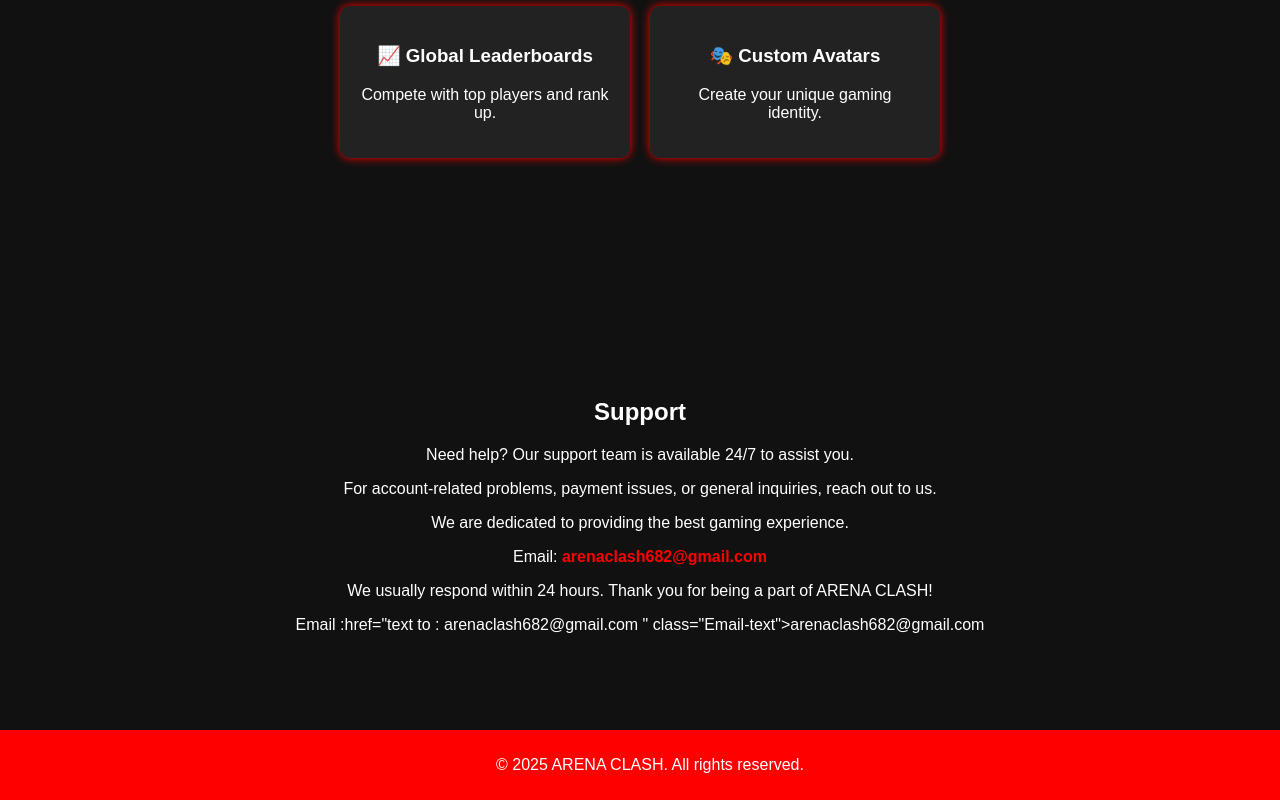
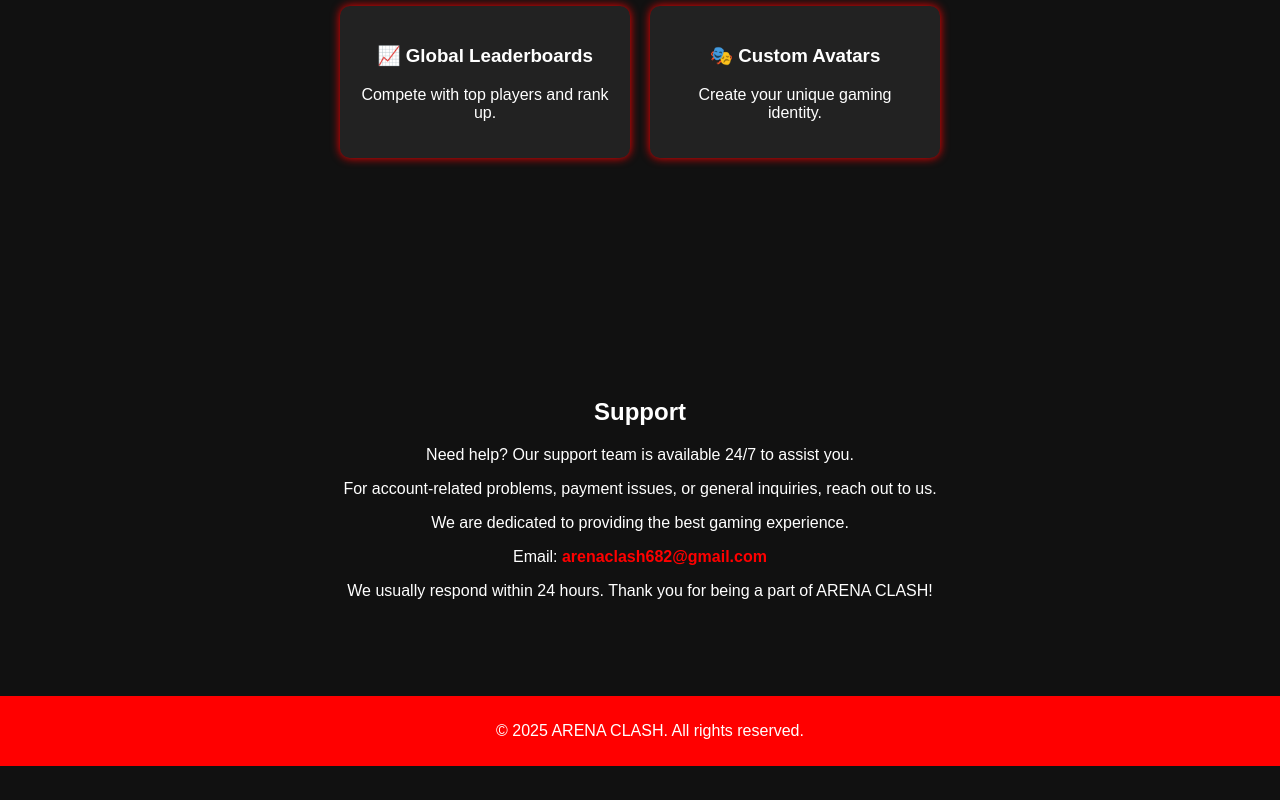
Before and after one commit to ArenaClash/Arena-Clash, a plain HTML site: page index.html in a window 1280 px wide. Shown: the part 1289-2089 px from the top of the page. After the commit the page ends 2055 px from the top, so only its background shows below. Drawn offline with Linux system fonts and the light colour scheme.

Commit message:
index.html

```diff
--- a/index.html
+++ b/index.html
@@ -157,7 +157,6 @@
         <p>We are dedicated to providing the best gaming experience.</p>
         <p>Email: <a href="message to: arenaclash682@gmail.com " class="email-text">arenaclash682@gmail.com </a></p>
         <p>We usually respond within 24 hours. Thank you for being a part of ARENA CLASH!</p>
-        <p>Email :<a>href="text to : arenaclash682@gmail.com " class="Email-text">arenaclash682@gmail.com</a></p>
     </section>
     <footer>
         <p>&copy; 2025 ARENA CLASH. All rights reserved.</p>
```
